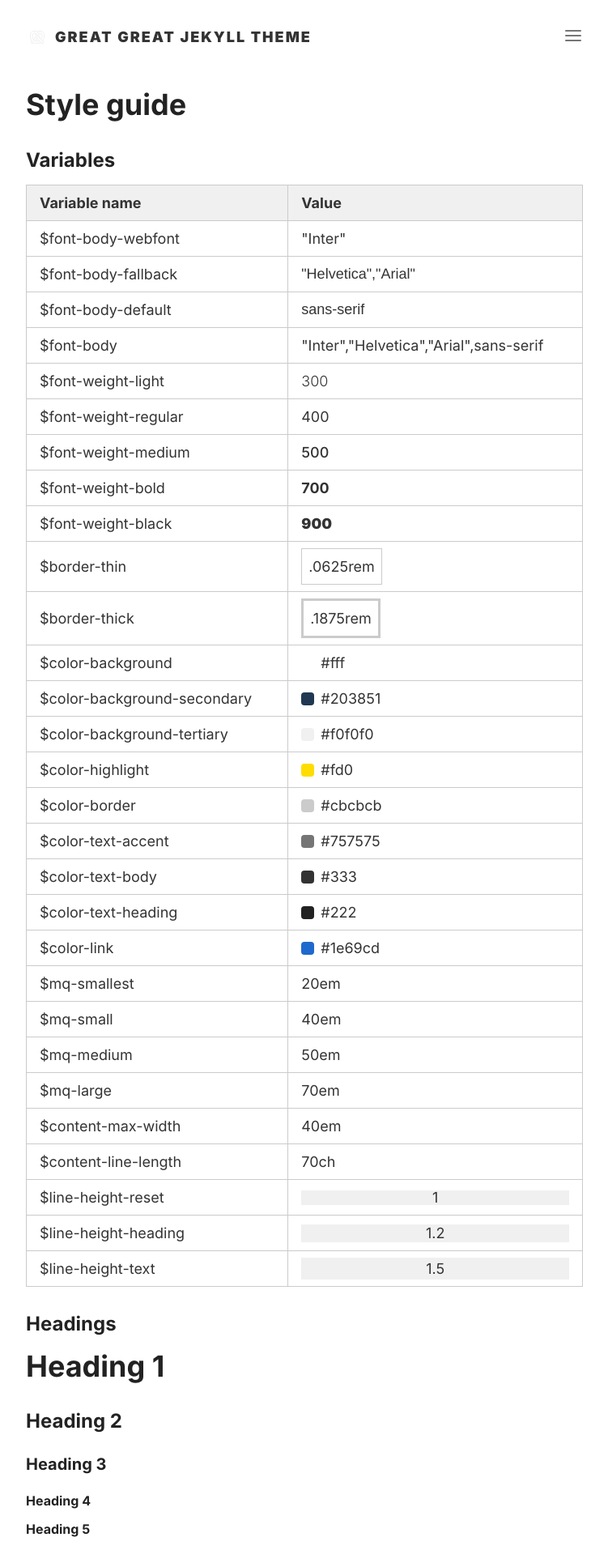
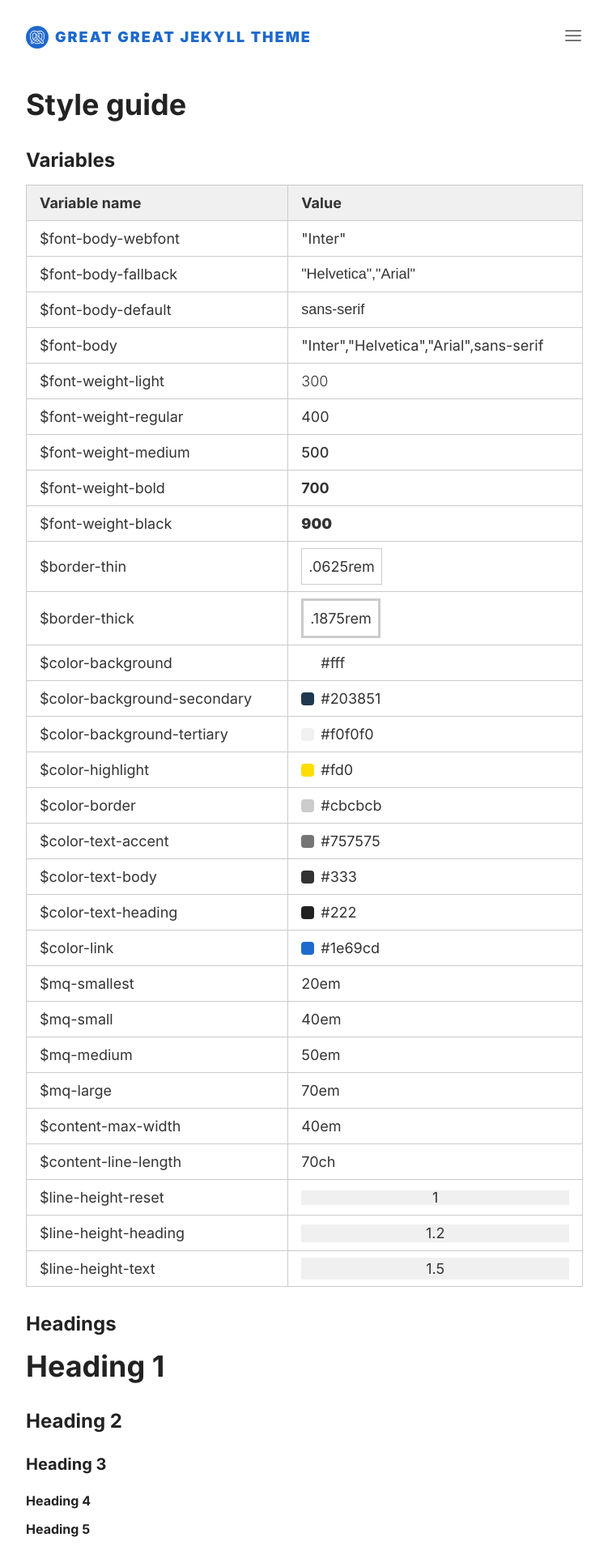
Before and after one commit to double-great/theme, a Jekyll site: the page built from index.html, in a window 1280 px wide. Shown: the top 1914 px of the page at 81% size, without its empty margins (264-1015 px from the left). Built offline with Jekyll 4.4.1, drawn with Linux system fonts in a browser that asks for light colours.

Commit message:
Update _themes.scss

```diff
--- a/_sass/_themes.scss
+++ b/_sass/_themes.scss
@@ -17,7 +17,7 @@
   --color-text-heading: #{$color-text-heading};
 
   // Interactive
-  --color-link: var(--color-link);
+  --color-link: #{$color-link};
   --color-link-hover: var(--color-background-secondary);
   --color-button: #{$color-background};
   --color-button-text: var(--color-link);
```
